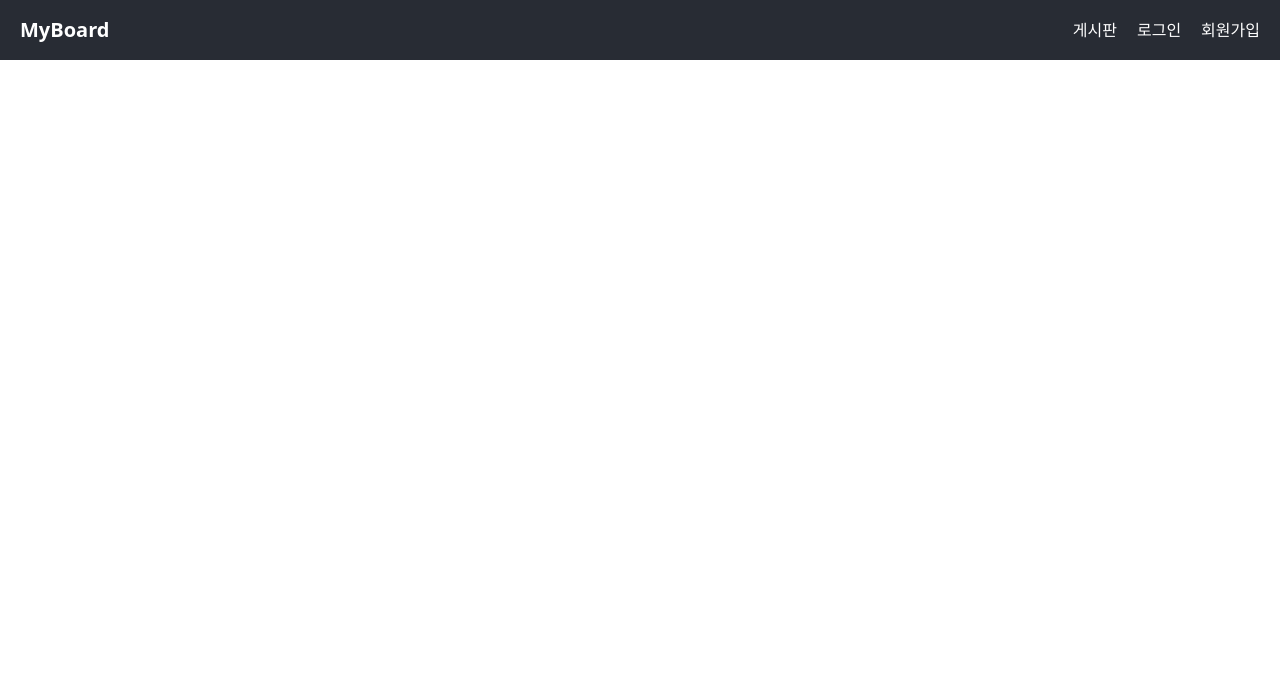
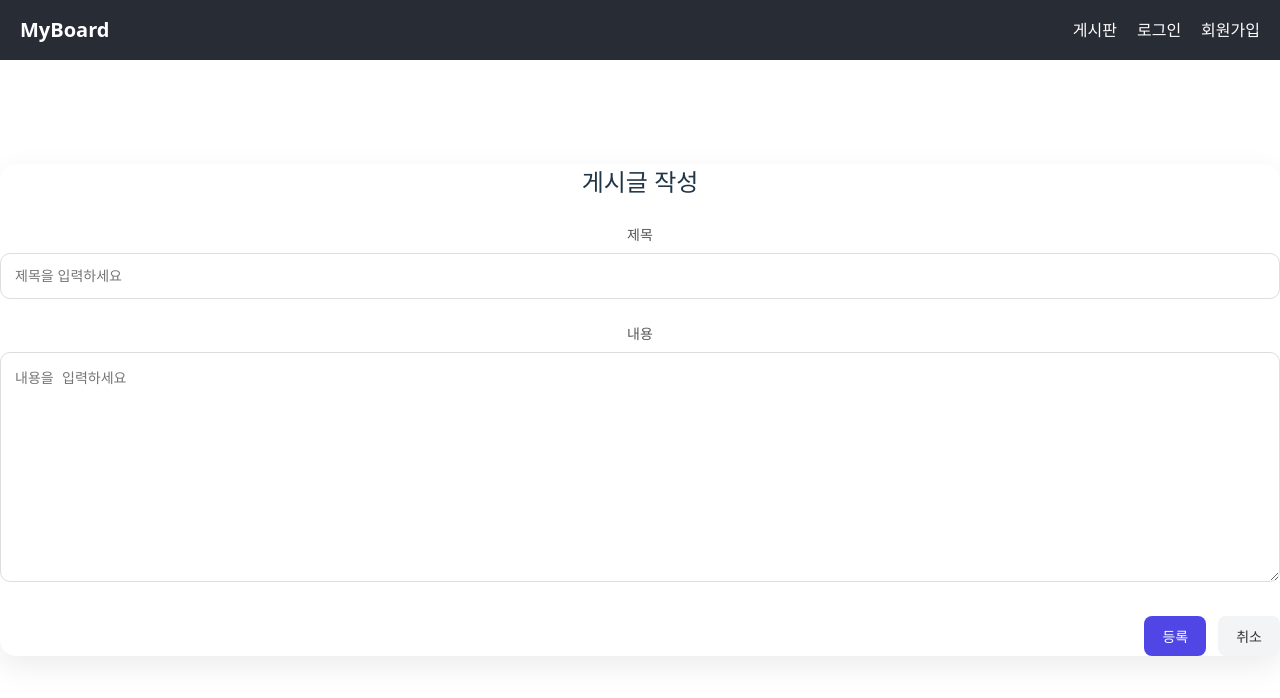
Before and after one commit to sh-Dang/boardcicd, a React app in the folder frontend/: page /posts/new in a window 1280 px wide. Shown: the top 698 px of the page. Built offline with nearby package versions, Linux system fonts and the light colour scheme; the HTML template or start-up script is replaced by a standard one.

Commit message:
게시글 작성페이지 생성 및 매핑, 게시글 상세페이지 생성, 게시글 PostMapping 처리로직 구현

```diff
--- a/frontend/src/App.css
+++ b/frontend/src/App.css
@@ -1,6 +1,6 @@
 #root {
-  max-width: 1280px;
-  margin: 0 auto;
+  width:100%;
+  margin: 0;
   text-align: center;
 }
 
--- a/frontend/src/App.jsx
+++ b/frontend/src/App.jsx
@@ -5,7 +5,9 @@ import Login from './pages/members/Login';
 import Signup from './pages/members/Signup';
 import Posts from './pages/posts/Posts';
 import Post from './pages/posts/Post';
+import PostWrite from './pages/posts/PostWrite';
 import Header from './components/Header';
+
 
 
 function App() {
@@ -26,6 +28,10 @@ function App() {
 
           {/* 게시글(post로 대체) */}
           <Route path="/posts/:id" element={<Post />} />
+
+          {/* 게시판 글쓰기 페이지 */}
+          <Route path="/posts/new" element={<PostWrite />} />
+
         </Routes>
       </BrowserRouter>
     </>
--- a/frontend/src/pages/posts/Post.jsx
+++ b/frontend/src/pages/posts/Post.jsx
@@ -1,8 +1,13 @@
 import React from 'react';
 import { Link } from 'react-router-dom';
+import axios from 'axios';
+import './Post.css';
 
+// 한 개의 게시글
 function Post() {
-
+    return(
+        <h1>게시글에 들어왔습니다.</h1>
+    )
 }
 
 export default Post;
--- /dev/null
+++ b/frontend/src/pages/posts/PostWrite.css
@@ -0,0 +1,90 @@
+.postwrite-container {
+  width: 100%;
+  background: #ffffff;
+  border-radius: 16px;
+  box-shadow: 0 10px 30px rgba(0, 0, 0, 0.08);
+}
+
+.postwrite-container h2 {
+  margin-bottom: 24px;
+  font-size: 24px;
+  font-weight: 600;
+}
+
+.postwrite-form {
+  display: flex;
+  flex-direction: column;
+  gap: 24px;
+}
+
+.form-group {
+  display: flex;
+  flex-direction: column;
+  gap: 8px;
+}
+
+.form-group label {
+  font-size: 14px;
+  color: #555;
+}
+
+input,
+textarea {
+  padding: 14px;
+  border: 1px solid #ddd;
+  border-radius: 10px;
+  font-size: 14px;
+  transition: all 0.2s ease;
+}
+
+/* 포커스 효과 */
+input:focus,
+textarea:focus {
+  outline: none;
+  border-color: #4f46e5;
+  box-shadow: 0 0 0 3px rgba(79, 70, 229, 0.1);
+}
+
+textarea {
+  resize: vertical;
+  min-height: 200px;
+}
+
+/* 버튼 영역 */
+.form-actions {
+  display: flex;
+  justify-content: flex-end;
+  gap: 12px;
+  margin-top: 10px;
+}
+
+/* 공통 버튼 */
+button {
+  padding: 10px 18px;
+  border-radius: 8px;
+  border: none;
+  font-size: 14px;
+  cursor: pointer;
+  transition: all 0.2s ease;
+}
+
+/* 등록 버튼 (Primary) */
+button[type="submit"] {
+  background-color: #4f46e5;
+  color: white;
+}
+
+button[type="submit"]:hover {
+  background-color: #4338ca;
+  transform: translateY(-1px);
+}
+
+/* 취소 버튼 (Secondary) */
+button[type="button"] {
+  background-color: #f3f4f6;
+  color: #333;
+}
+
+button[type="button"]:hover {
+  background-color: #e5e7eb;
+}
--- /dev/null
+++ b/frontend/src/pages/posts/PostWrite.jsx
@@ -0,0 +1,72 @@
+import React, { useState } from 'react';
+import axios from 'axios';
+import { useNavigate } from 'react-router-dom';
+import './PostWrite.css';
+
+// 게시글 작성 페이지
+function PostWrite() {
+  const [title, setTitle] = useState('');
+  const [content, setContent] = useState('');
+
+  const navigate = useNavigate();
+
+  const handleSubmit = async (e) => {
+    e.preventDefault();
+
+    // 공백 유효성 검사
+    if (!title.trim() || !content.trim()) {
+      alert('제목과 내용을 입력하세요.');
+      return;
+    }
+
+    try {
+      await axios.post('/api/posts', {
+        title,
+        content,
+      });
+
+      alert('게시글이 등록되었습니다.');
+      navigate('/posts'); // 목록으로 이동
+    } catch (error) {
+      console.error('게시글 등록 실패:', error);
+      alert('등록 실패');
+    }
+  };
+
+  return (
+    <div className="postwrite-container">
+      <h2>게시글 작성</h2>
+
+      <form onSubmit={handleSubmit} className="postwrite-form">
+        <div className="form-group">
+          <label>제목</label>
+          <input
+            type="text"
+            value={title}
+            onChange={(e) => setTitle(e.target.value)}
+            placeholder="제목을 입력하세요"
+          />
+        </div>
+
+        <div className="form-group">
+          <label>내용</label>
+          <textarea
+            value={content}
+            onChange={(e) => setContent(e.target.value)}
+            placeholder="내용을 입력하세요"
+            rows={10}
+          />
+        </div>
+
+        <div className="form-actions">
+          <button type="submit">등록</button>
+          <button type="button" onClick={() => navigate('/posts')}>
+            취소
+          </button>
+        </div>
+      </form>
+    </div>
+  );
+}
+
+export default PostWrite;
--- a/frontend/src/pages/posts/Posts.jsx
+++ b/frontend/src/pages/posts/Posts.jsx
@@ -1,10 +1,12 @@
 import React, { useEffect, useState } from 'react';
-import { Link } from 'react-router-dom';
+import { Link, useNavigate } from 'react-router-dom';
 import axios from 'axios';
 import './Posts.css';
 
+// 전체 게시글 불러오는 페이지
 function Posts() {
   const [posts, setPosts] = useState([]);
+  const navigate = useNavigate();
 
   useEffect(() => {
     axios.get('/api/posts')
@@ -19,7 +21,11 @@ function Posts() {
 
   return (
     <div className="posts-container">
-      <h2 className="posts-title">자유 게시판<button>글쓰기</button></h2>
+      <h2 className="posts-title">자유 게시판
+        <Link to="/posts/new"> {/* 새로운 글쓰기 페이지로 링크 */}
+          <button type="button">글쓰기</button>
+        </Link>
+      </h2>
 
       <table className="posts-table">
         <thead>
@@ -34,7 +40,12 @@ function Posts() {
 
         <tbody>
           {posts.map((post) => (
-            <tr key={post.id}>
+            // 게시글에 해당 게시글로 연결하는 버튼설정
+            <tr
+              key={post.id}
+              onClick={() => navigate(`/posts/${post.id}`)}
+              style={{ cursor: 'pointer' }}
+            >
               <td>{post.id}</td>
               <td>{post.title}</td>
               <td>{post.username}</td>
```
Also changed, not shown: frontend/src/pages/posts/Post.css (added), 2 other files (tests, documents, lock files or other folders).
